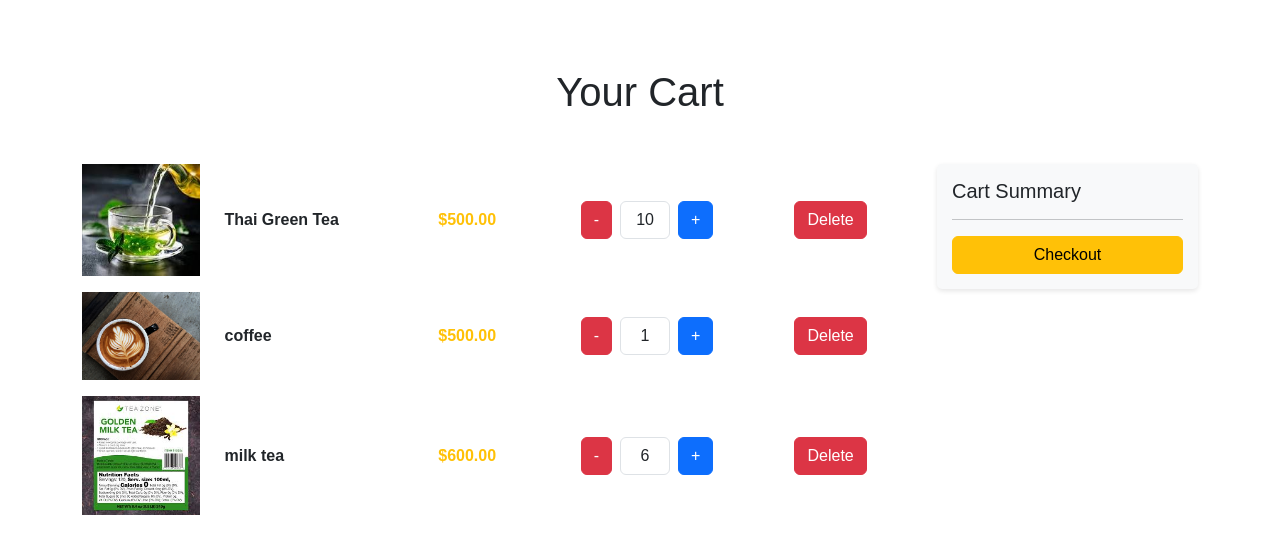
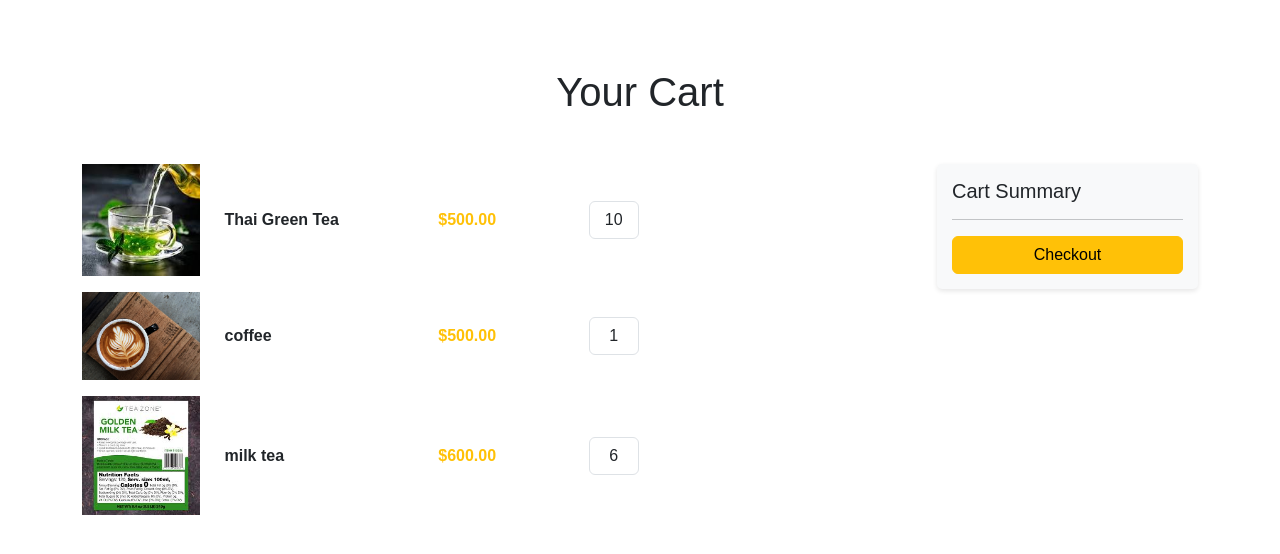
Before and after one commit to sakshyam33/django, a Django app: page /item/cart/ in a window 1280 px wide. Shown: the top 554 px of the page. Run offline with Django 5.2, Linux system fonts and the light colour scheme; a user stored in the database is signed in; data comes from the database, SQL or seed files in the repository; both versions use the stored data as it was after the commit.

Commit message:
final commit
the project have major flaws regarding logic,and need to be updated

```diff
--- a/Web/sakshyam/templates/sakshyam/all_item.html
+++ b/Web/sakshyam/templates/sakshyam/all_item.html
@@ -140,7 +140,7 @@
     <div class="tea-cards-container">
         {% for chai in chais %}
             <div class="card">
-                <img src="../../../media/{{chai.image}}" >
+                <img style="width:300px; height:300px; object-fit:cover;" src="../../../media/{{chai.image}}" >
                 <div class="card-body">
                     <h5 class="card-title">{{ chai.name }}</h5>
                     {% comment %} <p class="card-text">{{ chai.description }}</p> {% endcomment %}
--- a/Web/sakshyam/templates/sakshyam/cart.html
+++ b/Web/sakshyam/templates/sakshyam/cart.html
@@ -52,14 +52,14 @@
               <div class="col-3">
                 <div class="d-flex align-items-center">
                   <!-- Update the onclick functions with chai_id -->
-                  <button class="btn btn-danger" onclick="updateQuantity('{{ item.id }}', -1)">-</button>
+
                   <input type="text" value="{{ item.quantity }}" readonly class="form-control mx-2">
-                  <button class="btn btn-primary" onclick="updateQuantity('{{ item.id }}', 1)">+</button>
+
                 </div>
               </div>
 
               <div class="col-2">
-                <button class="btn btn-danger" onclick="removeItem({{ forloop.counter0 }})">Delete</button>
+                <!-- <button class="btn btn-danger" onclick="removeItem({{ forloop.counter0 }})">Delete</button> -->
               </div>
             </div>
             {% endfor %}
@@ -79,7 +79,7 @@
   </div>
 
 
-  <script>
+  <!-- <script>
     function updateQuantity(chaiId, change) {
       fetch(`/cart/update/${chaiId}/`, { // Use the correct URL pattern
         method: 'POST',
@@ -100,7 +100,7 @@
         })
         .catch(error => console.error('Error:', error));
     }
-</script>
+</script> -->
 
 
 </body>
--- a/Web/sakshyam/templates/sakshyam/checkout.html
+++ b/Web/sakshyam/templates/sakshyam/checkout.html
@@ -190,7 +190,7 @@
                 <img src="{{ item.image }}" alt="{{ item.title }}">
                 <div class="cart-item-details">
                   <div class="cart-item-title">{{ item.title }}</div>
-                  <div class="cart-item-price">Price: ${{ item.price }}</div>
+                  <div class="cart-item-price">Price: Rs{{ item.price }}</div>
                   <div class="cart-item-quantity">Quantity: {{ item.quantity }}</div>
                 </div>
               </div>
```
Also changed, not shown: Web/db.sqlite3, Web/media/chais/adrak.jpg (added), Web/media/chais/matcha.jpg (added), Web/media/chais/matcha_XcG6ptS.jpg (added), Web/media/chais/milk tea.jpg (added), Web/media/chais/milk_tea.jpg (added), Web/media/chais/nestle coffee.jpg (added), Web/media/chais/nestle_coffee.jpg (added), Web/media/chais/peppermint.jpg (added), Web/media/chais/peppermint_tYKmQXe.jpg (added).
